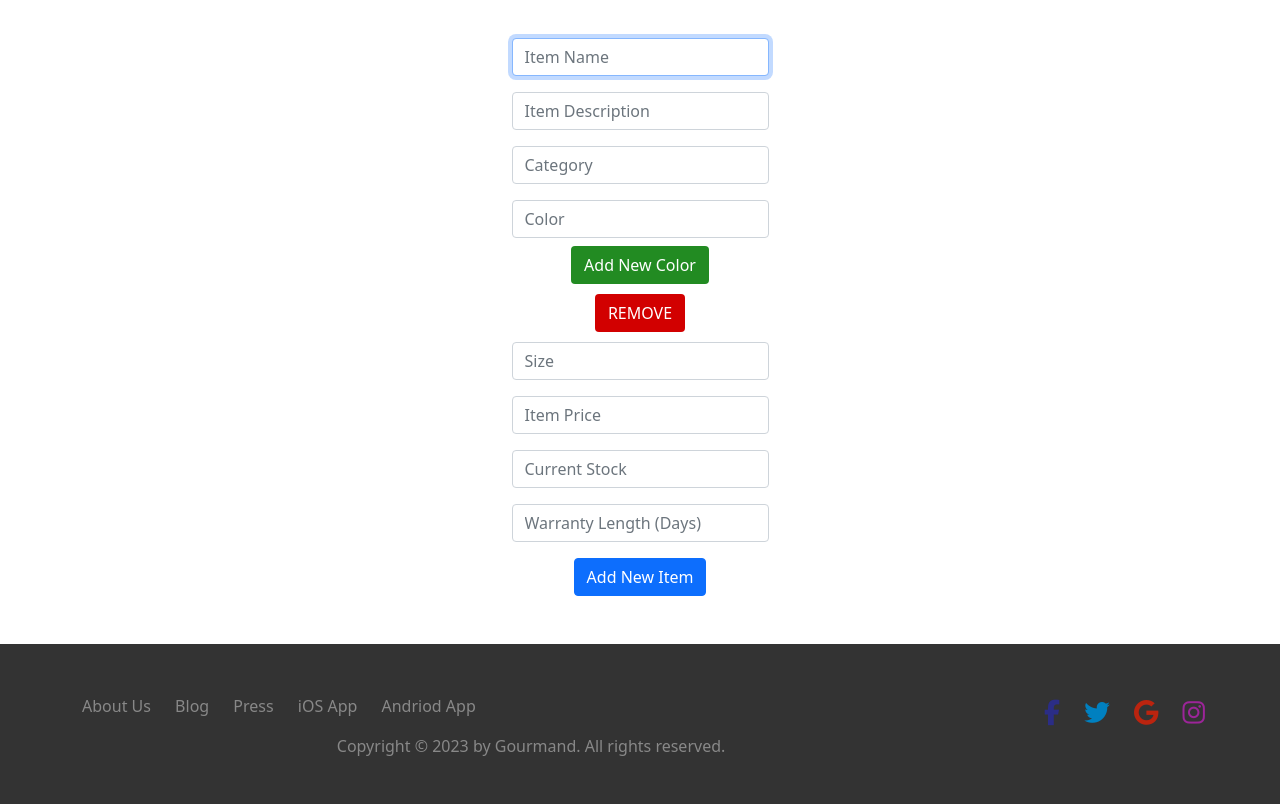
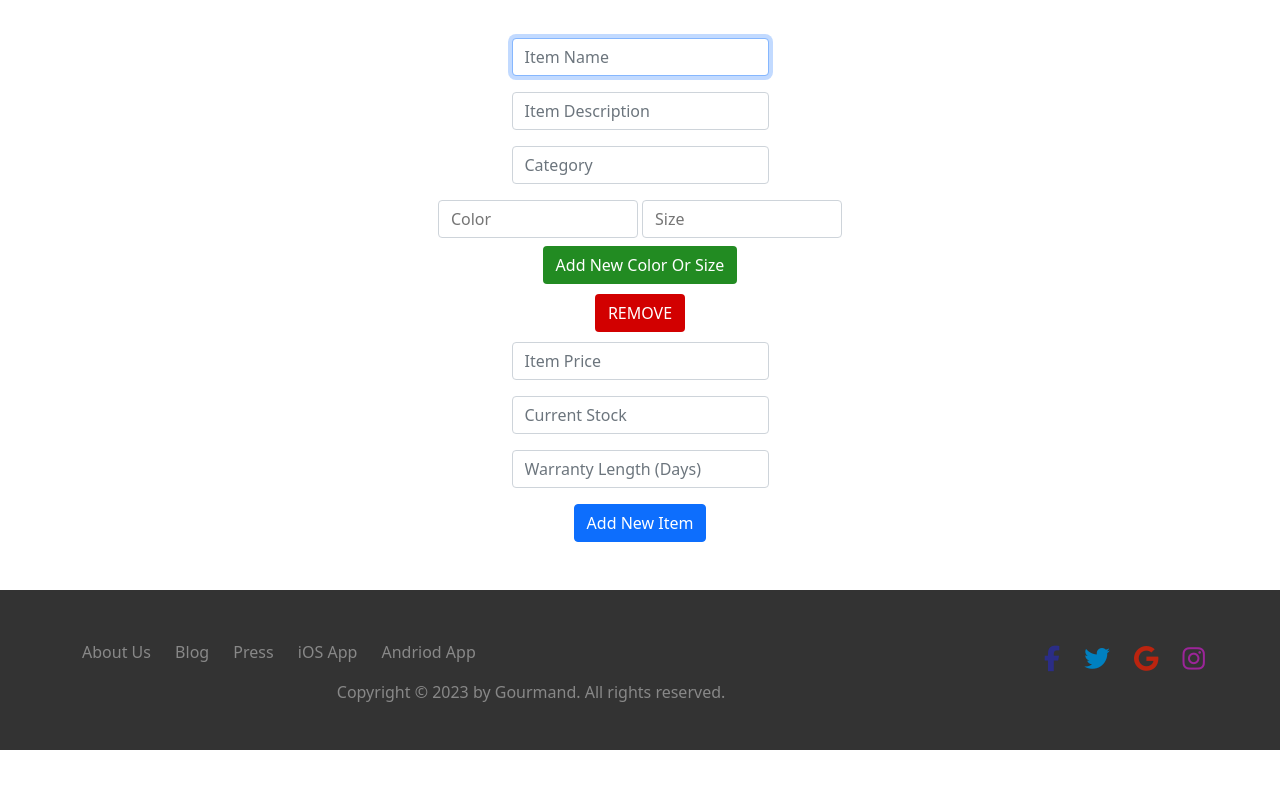
Before and after one commit to EthanFriedrichs/180-Final, a Flask app: page /vendor in a window 1280 px wide. Shown: the part 141-945 px from the top of the page. After the commit the page ends 891 px from the top, so only its background shows below. Run offline with Flask 3, Linux system fonts and the light colour scheme; some libraries are stand-ins or nearby versions.

Commit message:
Made add items fully functional

```diff
--- a/CSET-180_FINAL.sql
+++ b/CSET-180_FINAL.sql
@@ -19,6 +19,8 @@ insert into items (item_name, price, in_stock, user_id, warranty_length, descrip
 drop tables describer;
 create table describer (color_id int primary key auto_increment, size varchar(255), color varchar(255), item_id int,
 foreign key (item_id) references items(item_id));
+insert into describer (size, color, item_id) values ("Beeeeeg", "Orange", 4);
+select * from describer;
 
 drop table images;
 create table images (image_url varchar(255) primary key);
--- a/main.py
+++ b/main.py
@@ -219,11 +219,30 @@ def add_item():
         price = request.form.get("item_price")
         stock = request.form.get("curr_stock")
         warranty = request.form.get("warranty_length")
-        color = request.form.get("color")
-        print(name, desc, price, stock, warranty, color)
+        color = request.form.getlist("color")
+        size = request.form.getlist("size")
+        print(name, desc, price, stock, warranty, color, size)
         params = {"email":session["user_id"]}
         user = db.execute(text("select * from users where email = :email"), params).all()
         print(user[0][0]) # User ID
+
+        params = {"name":name, "price":price, "stock":stock, "user":user[0][0], "warranty":warranty, "desc":desc}
+        db.execute(text("insert into items (item_name, price, in_stock, user_id, warranty_length, descript) values (:name, :price, :stock, :user, :warranty, :desc)"), params)
+        db.commit()
+
+        curr_items = db.execute(text("select * from items")).all()
+        for i in range(len(color)):
+            curr_color = color[i]
+            curr_size = size[i]
+            if curr_color == "":
+                curr_color = "N/A"
+            if curr_size == "":
+                curr_size = "N/A"
+            print(curr_color, curr_size)
+            if (curr_color != "N/A") and (curr_size != "N/A"):
+                params = {"size":curr_size, "color":curr_color, "id":len(curr_items)}
+                db.execute(text("insert into describer (size, color, item_id) values (:size, :color, :id)"), params)
+                db.commit()
 
         return render_template("add_item.html")
     else:
--- a/static/layout.css
+++ b/static/layout.css
@@ -145,6 +145,30 @@ color:black;
     margin-bottom: 10px;
 }
 
+.side-input {
+    width: 200px;
+    display: inline-block;
+    padding: .375rem .75rem;
+    font-size: 1rem;
+    font-weight: 400;
+    line-height: 1.5;
+    color: #212529;
+    background-color: #fff;
+    background-clip: padding-box;
+    border: 1px solid #ced4da;
+    appearance: none;
+    border-radius: .25rem;
+    transition: color .15s ease-in-out, background-color .15s ease-in-out, border-color .15s ease-in-out, box-shadow .15s ease-in-out;
+}
+
+.side-input:hover {
+    box-shadow: 0 0 0 0.25rem rgba(197, 121, 14, 0.25);
+}
+
+.side-input:focus {
+    box-shadow: 0 0 0 0.25rem rgba(197, 121, 14, 0.25);
+}
+
 .add-btn {
     color: white;
     background-color: forestgreen;
--- a/templates/add_item.html
+++ b/templates/add_item.html
@@ -20,11 +20,11 @@
                 </div>
                 <div class="colors">
                     <div class="mb-2">
-                        <input class="form-control mx-auto w-auto" name="color" placeholder="Color" type="text" required>
+                        <input class="side-input" name="color" placeholder="Color" type="text" required> <input class="side-input" name="size" placeholder="Size" type="text" required>
                     </div>
                 </div>
 
-                <button id = "color" class="color-btn add-btn" type="button">Add New Color</button>
+                <button id = "color" class="color-btn add-btn" type="button">Add New Color Or Size</button>
                 <br>
                 <script type = "text/javascript">
                     document.getElementById("color").addEventListener("click", function(){
@@ -32,7 +32,7 @@
                         newRow.classList.add("mb-2");
                         var documentItem = document.getElementsByClassName("colors")[0];
                         var contents = `
-                        <input class="form-control mx-auto w-auto" name="color" placeholder="Color" type="text" required>
+                        <input class="side-input" name="color" placeholder="Color" type="text"> <input class="side-input" name="size" placeholder="Size" type="text">
                         `;
                         newRow.innerHTML = contents;
                         documentItem.append(newRow);
@@ -49,9 +49,6 @@
                     });
                 </script>
 
-                <div class="mb-3">
-                    <input class="form-control mx-auto w-auto" name="size" placeholder="Size" type="text" required>
-                </div>
                 <div class="mb-3">
                     <input class="form-control mx-auto w-auto" name="item_price" placeholder="Item Price" type="text" required>
                 </div>
```
Also changed, not shown: 1 other file.
